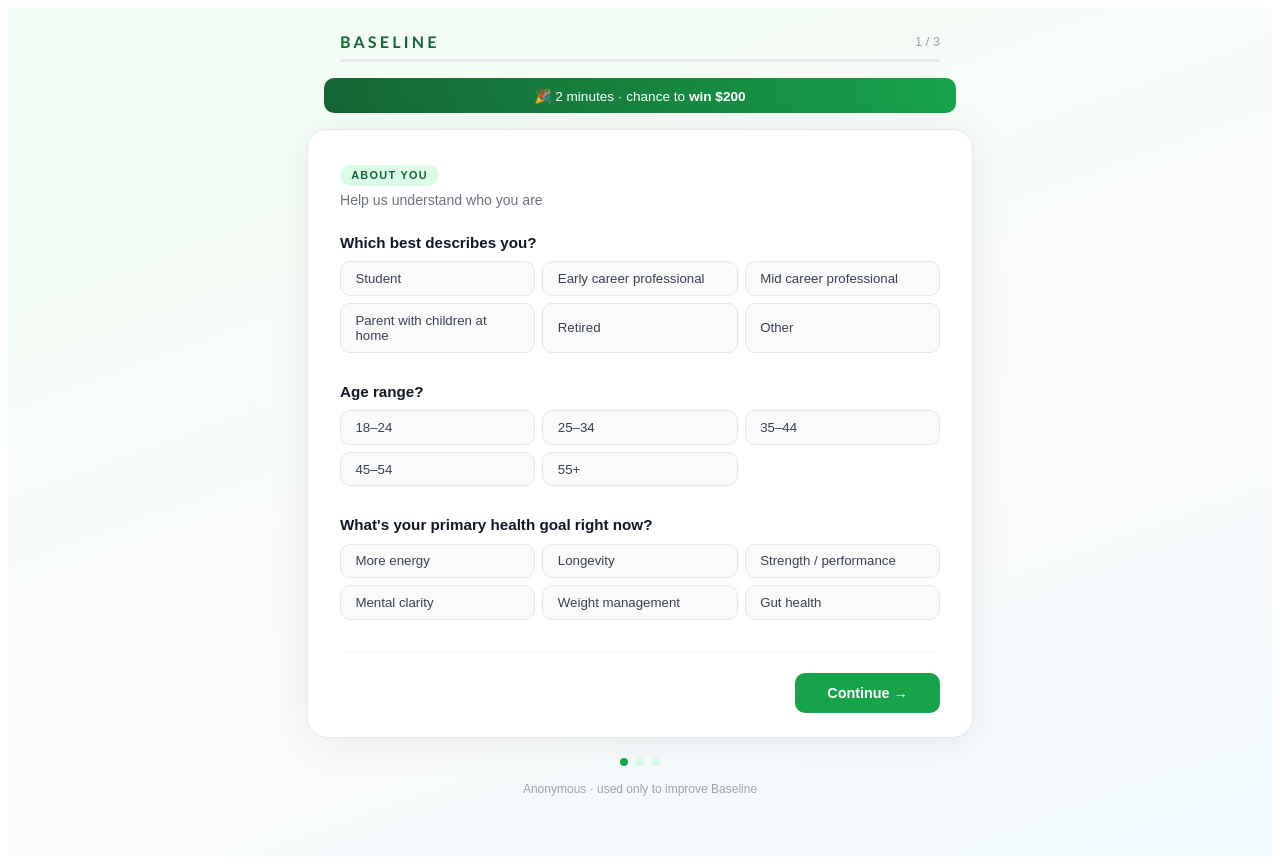
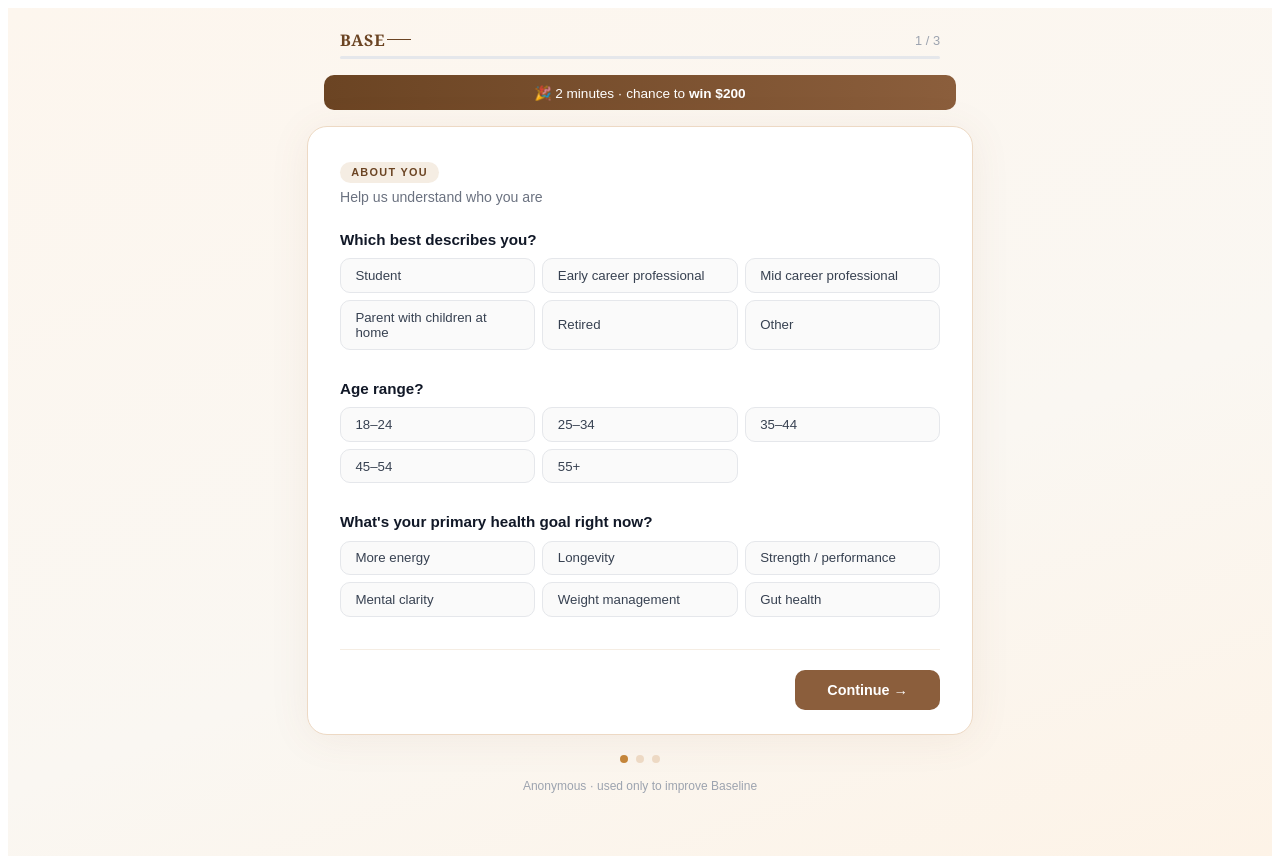
Before and after one commit to Matthewfox122101/Baseline---Survey, a React (Create React App) app: page / in a window 1280 px wide. Built offline with nearby package versions, Linux system fonts and the light colour scheme.

Commit message:
Add files via upload

```diff
--- a/package.json
+++ b/package.json
@@ -1,5 +1,5 @@
 {
-  "name": "baseline-survey-6",
+  "name": "baseline-survey-7",
   "version": "1.0.0",
   "private": true,
   "dependencies": {
--- a/public/index.html
+++ b/public/index.html
@@ -3,8 +3,6 @@
   <head>
     <meta charset="utf-8" />
     <meta name="viewport" content="width=device-width, initial-scale=1" />
-    <meta name="theme-color" content="#16a34a" />
-    <meta name="description" content="Baseline Nutrition Survey" />
     <title>Baseline — Nutrition Survey</title>
   </head>
   <body>
--- a/src/App.jsx
+++ b/src/App.jsx
@@ -1,4 +1,27 @@
 import { useState } from "react";
+
+// Color palette — warm honey almond brown
+const C = {
+  primary: "#8B5E3C",      // warm brown
+  primaryDark: "#6B4423",  // darker brown
+  primaryLight: "#F5EDE3", // very light cream
+  primaryMid: "#D4A574",   // mid warm tan
+  accent: "#C4853A",       // honey amber
+  bg: "linear-gradient(160deg, #FDF6EE 0%, #FAF7F2 60%, #FDF3E7 100%)",
+  tagBg: "#F5EDE3",
+  tagText: "#6B4423",
+  selBorder: "#8B5E3C",
+  selBg: "#F5EDE3",
+  selText: "#6B4423",
+  dot: "#C4853A",
+  dotInactive: "#EDD9C4",
+  btnBg: "#8B5E3C",
+  progressBar: "linear-gradient(90deg, #8B5E3C, #C4853A)",
+  bannerBg: "linear-gradient(90deg, #6B4423, #8B5E3C)",
+  introBg: "linear-gradient(135deg, #FDF6EE, #F5EDE3)",
+  introBorder: "#DDB899",
+  introText: "#6B4423",
+};
 
 const PAGES = [
   {
@@ -56,7 +79,7 @@
     id: "baseline",
     title: "Baseline",
     subtitle: "One bite. Every day.",
-    intro: "Baseline is a 25g daily bite — made with almonds, dates, flax & magnesium — that replaces your entire supplement stack. Under 100 calories. One step. Every day.",
+    intro: "Baseline is an 85-calorie daily bite packed with 20 essential vitamins and minerals, 5g of fiber, and 690mg of plant omega-3. Made with dates, almond butter, flax, and honey. One bite. Every day.",
     questions: [
       {
         id: "concept_interest",
@@ -82,6 +105,32 @@
 ];
 
 const TOTAL = PAGES.length;
+
+// BASE— logo component matching the brand
+function BaselineLogo({ size = "md" }) {
+  const fontSize = size === "lg" ? "2rem" : "1rem";
+  const lineWidth = size === "lg" ? 48 : 24;
+  const lineHeight = size === "lg" ? 3 : 1.5;
+  return (
+    <div style={{ display: "flex", alignItems: "center", gap: 0 }}>
+      <span style={{
+        fontFamily: "'Georgia', 'Times New Roman', serif",
+        fontSize,
+        fontWeight: 700,
+        color: C.primaryDark,
+        letterSpacing: "0.05em",
+        lineHeight: 1,
+      }}>BASE</span>
+      <div style={{
+        width: lineWidth,
+        height: lineHeight,
+        background: C.primaryDark,
+        marginBottom: size === "lg" ? "0.2rem" : "0.05rem",
+        marginLeft: 1,
+      }} />
+    </div>
+  );
+}
 
 export default function BaselineSurvey() {
   const [page, setPage] = useState(0);
@@ -117,20 +166,22 @@
     if (page > 0) setPage(p => p - 1);
   }
 
-  const scaleColors = ["#d1d5db", "#93c5fd", "#60a5fa", "#16a34a"];
+  const scaleColors = ["#d1d5db", "#DDB899", "#C4853A", "#8B5E3C"];
   const wouldBuy = answers["would_buy"];
   const isInterestedBuyer = wouldBuy === "Yes, sign me up" || wouldBuy === "Probably yes";
 
   if (submitted) {
     return (
-      <div style={styles.shell}>
+      <div style={{ ...styles.shell, background: C.bg }}>
         <div style={styles.topBar}>
-          <div style={styles.logo}>BASELINE</div>
+          <BaselineLogo />
         </div>
         <div style={styles.card}>
           <div style={{ textAlign: "center", padding: "3rem 1.5rem" }}>
-            <div style={{ fontSize: "3.5rem", marginBottom: "1rem" }}>🌱</div>
-            <h2 style={styles.thankYouTitle}>
+            <div style={{ marginBottom: "1.5rem" }}>
+              <BaselineLogo size="lg" />
+            </div>
+            <h2 style={{ ...styles.thankYouTitle, color: C.primaryDark }}>
               {isInterestedBuyer ? "You're in. Welcome to Baseline." : "Thank you."}
             </h2>
             <p style={styles.thankYouBody}>
@@ -138,13 +189,16 @@
                 ? "You have founder-level early access. You'll be the first to know when we launch — and first in line for free samples."
                 : "Your feedback directly shapes Baseline. We really appreciate it."}
             </p>
-            <div style={styles.tag}>Baseline — One Bite. Every Day.</div>
+            <div style={{ ...styles.tag, background: C.tagBg, color: C.tagText }}>
+              Baseline — One Bite. Every Day.
+            </div>
             {isInterestedBuyer && (
               <div style={{ marginTop: "2rem" }}>
                 <p style={{ color: "#374151", fontSize: "0.9rem", marginBottom: "1rem", fontFamily: "sans-serif" }}>
                   Want to see what we're building?
                 </p>
-                <a href="https://baselinebite.com" target="_blank" rel="noopener noreferrer" style={styles.ctaButton}>
+                <a href="https://baselinebite.com" target="_blank" rel="noopener noreferrer"
+                  style={{ ...styles.ctaButton, background: C.btnBg }}>
                   Visit baselinebite.com →
                 </a>
               </div>
@@ -159,30 +213,32 @@
   }
 
   return (
-    <div style={styles.shell}>
+    <div style={{ ...styles.shell, background: C.bg }}>
       <div style={styles.topBar}>
-        <div style={styles.logo}>BASELINE</div>
+        <BaselineLogo />
         <div style={styles.stepLabel}>{page + 1} / {TOTAL}</div>
       </div>
 
       <div style={styles.progressTrack}>
-        <div style={{ ...styles.progressFill, width: `${progress}%` }} />
+        <div style={{ ...styles.progressFill, width: `${progress}%`, background: C.progressBar }} />
       </div>
 
       {page === 0 && (
-        <div style={styles.giveawayBanner}>
+        <div style={{ ...styles.giveawayBanner, background: C.bannerBg }}>
           🎉 2 minutes · chance to <strong>win $200</strong>
         </div>
       )}
 
       <div style={styles.card}>
         <div style={{ marginBottom: "1.5rem" }}>
-          <div style={styles.sectionTag}>{current.title}</div>
+          <div style={{ ...styles.sectionTag, background: C.tagBg, color: C.tagText }}>
+            {current.title}
+          </div>
           <p style={styles.pageSubtitle}>{current.subtitle}</p>
         </div>
 
         {current.intro && (
-          <div style={styles.introBanner}>
+          <div style={{ ...styles.introBanner, background: C.introBg, borderColor: C.introBorder, color: C.introText }}>
             <p style={{ margin: 0, fontSize: "0.9rem", lineHeight: 1.7 }}>{current.intro}</p>
           </div>
         )}
@@ -199,8 +255,11 @@
                     const sel = answers[q.id] === opt;
                     return (
                       <button key={opt} onClick={() => handleSingle(q.id, opt)}
-                        style={{ ...styles.optionBtn, ...(sel ? styles.optionBtnSel : {}) }}>
-                        {sel && <span style={styles.checkDot} />}
+                        style={{
+                          ...styles.optionBtn,
+                          ...(sel ? { border: `1.5px solid ${C.selBorder}`, background: C.selBg, color: C.selText, fontWeight: 600 } : {}),
+                        }}>
+                        {sel && <span style={{ ...styles.checkDot, background: C.primary }} />}
                         {opt}
                       </button>
                     );
@@ -215,8 +274,11 @@
                       const sel = (answers[q.id] || []).includes(opt);
                       return (
                         <button key={opt} onClick={() => handleMulti(q.id, opt, q.max)}
-                          style={{ ...styles.optionBtn, ...(sel ? styles.optionBtnSel : {}) }}>
-                          {sel && <span style={styles.checkDot} />}
+                          style={{
+                            ...styles.optionBtn,
+                            ...(sel ? { border: `1.5px solid ${C.selBorder}`, background: C.selBg, color: C.selText, fontWeight: 600 } : {}),
+                          }}>
+                          {sel && <span style={{ ...styles.checkDot, background: C.primary }} />}
                           {opt}
                         </button>
                       );
@@ -247,13 +309,10 @@
               )}
 
               {q.type === "phone" && (
-                <input
-                  type="tel"
-                  placeholder={q.placeholder}
+                <input type="tel" placeholder={q.placeholder}
                   value={answers[q.id] || ""}
                   onChange={e => handleText(q.id, e.target.value)}
-                  style={styles.input}
-                />
+                  style={{ ...styles.input, borderColor: "#e5e7eb" }} />
               )}
             </div>
           ))}
@@ -261,7 +320,7 @@
 
         <div style={styles.navRow}>
           {page > 0 && <button onClick={back} style={styles.backBtn}>← Back</button>}
-          <button onClick={next} style={styles.nextBtn}>
+          <button onClick={next} style={{ ...styles.nextBtn, background: C.btnBg }}>
             {page === TOTAL - 1 ? "Submit →" : "Continue →"}
           </button>
         </div>
@@ -269,7 +328,7 @@
 
       <div style={styles.dots}>
         {PAGES.map((_, i) => (
-          <div key={i} style={{ ...styles.dot, background: i === page ? "#16a34a" : "#d1fae5" }} />
+          <div key={i} style={{ ...styles.dot, background: i === page ? C.dot : C.dotInactive }} />
         ))}
       </div>
 
@@ -281,7 +340,6 @@
 const styles = {
   shell: {
     minHeight: "100vh",
-    background: "linear-gradient(160deg, #f0fdf4 0%, #fafaf9 60%, #f0f9ff 100%)",
     display: "flex",
     flexDirection: "column",
     alignItems: "center",
@@ -295,13 +353,6 @@
     justifyContent: "space-between",
     alignItems: "center",
     padding: "1.5rem 0 0.5rem",
-  },
-  logo: {
-    fontSize: "1rem",
-    fontWeight: 700,
-    letterSpacing: "0.2em",
-    color: "#166534",
-    fontFamily: "'Trebuchet MS', sans-serif",
   },
   stepLabel: {
     fontSize: "0.8rem",
@@ -319,14 +370,12 @@
   },
   progressFill: {
     height: "100%",
-    background: "linear-gradient(90deg, #16a34a, #4ade80)",
     borderRadius: 99,
     transition: "width 0.4s ease",
   },
   giveawayBanner: {
     width: "100%",
     maxWidth: 600,
-    background: "linear-gradient(90deg, #166534, #16a34a)",
     color: "#fff",
     textAlign: "center",
     fontSize: "0.85rem",
@@ -341,13 +390,11 @@
     background: "#fff",
     borderRadius: 20,
     padding: "2rem 2rem 1.5rem",
-    boxShadow: "0 4px 40px rgba(0,0,0,0.07)",
-    border: "1px solid #e5e7eb",
+    boxShadow: "0 4px 40px rgba(139,94,60,0.08)",
+    border: "1px solid #EDD9C4",
   },
   sectionTag: {
     display: "inline-block",
-    background: "#dcfce7",
-    color: "#166534",
     fontSize: "0.68rem",
     fontWeight: 700,
     letterSpacing: "0.12em",
@@ -364,12 +411,10 @@
     fontFamily: "sans-serif",
   },
   introBanner: {
-    background: "linear-gradient(135deg, #f0fdf4, #ecfdf5)",
-    border: "1px solid #bbf7d0",
+    border: "1px solid",
     borderRadius: 12,
     padding: "1rem 1.25rem",
     marginBottom: "1.5rem",
-    color: "#166534",
     fontFamily: "sans-serif",
   },
   qLabel: {
@@ -408,17 +453,10 @@
     fontFamily: "sans-serif",
     transition: "all 0.15s",
   },
-  optionBtnSel: {
-    border: "1.5px solid #16a34a",
-    background: "#f0fdf4",
-    color: "#166534",
-    fontWeight: 600,
-  },
   checkDot: {
     width: 7,
     height: 7,
     borderRadius: "50%",
-    background: "#16a34a",
     flexShrink: 0,
   },
   scaleRow: {
@@ -438,7 +476,7 @@
   input: {
     width: "100%",
     borderRadius: 10,
-    border: "1.5px solid #e5e7eb",
+    border: "1.5px solid",
     padding: "0.85rem",
     fontSize: "1rem",
     fontFamily: "sans-serif",
@@ -453,7 +491,7 @@
     alignItems: "center",
     marginTop: "2rem",
     paddingTop: "1.25rem",
-    borderTop: "1px solid #f3f4f6",
+    borderTop: "1px solid #F5EDE3",
   },
   backBtn: {
     background: "none",
@@ -464,7 +502,6 @@
     fontFamily: "sans-serif",
   },
   nextBtn: {
-    background: "#16a34a",
     color: "#fff",
     border: "none",
     borderRadius: 10,
@@ -488,8 +525,6 @@
   },
   tag: {
     display: "inline-block",
-    background: "#dcfce7",
-    color: "#166534",
     fontSize: "0.7rem",
     fontWeight: 700,
     letterSpacing: "0.12em",
@@ -502,7 +537,6 @@
     fontFamily: "sans-serif",
     fontSize: "1.8rem",
     fontWeight: 700,
-    color: "#111827",
     marginBottom: "0.75rem",
   },
   thankYouBody: {
@@ -515,7 +549,6 @@
   },
   ctaButton: {
     display: "inline-block",
-    background: "#16a34a",
     color: "#fff",
     padding: "0.85rem 2rem",
     borderRadius: 12,
```
